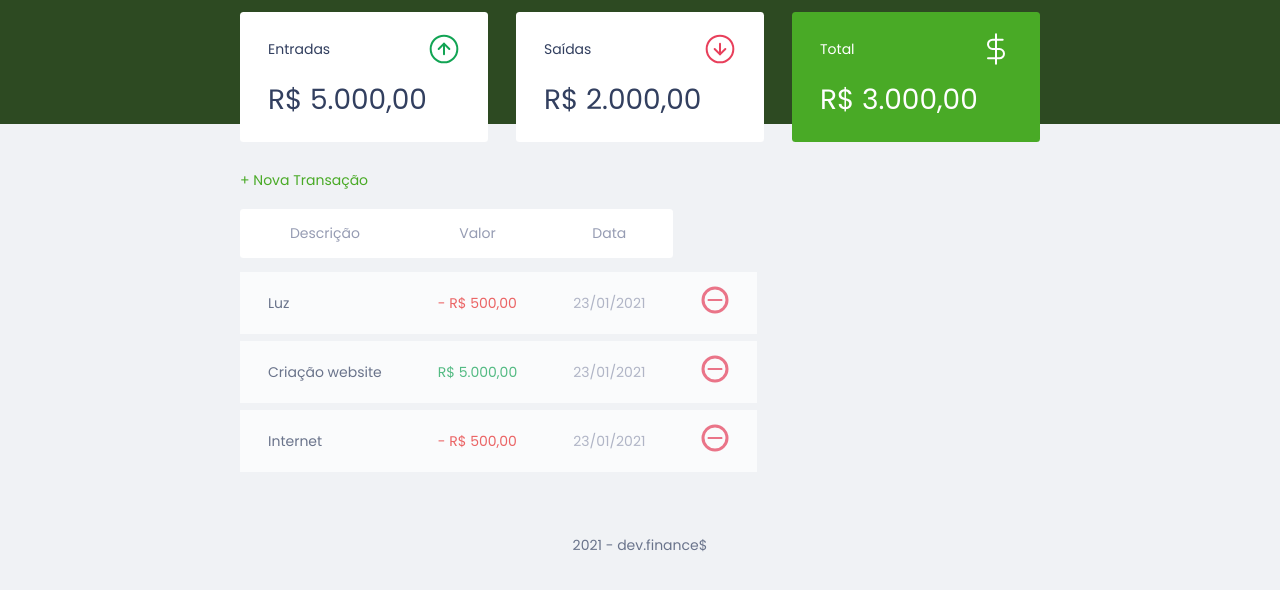
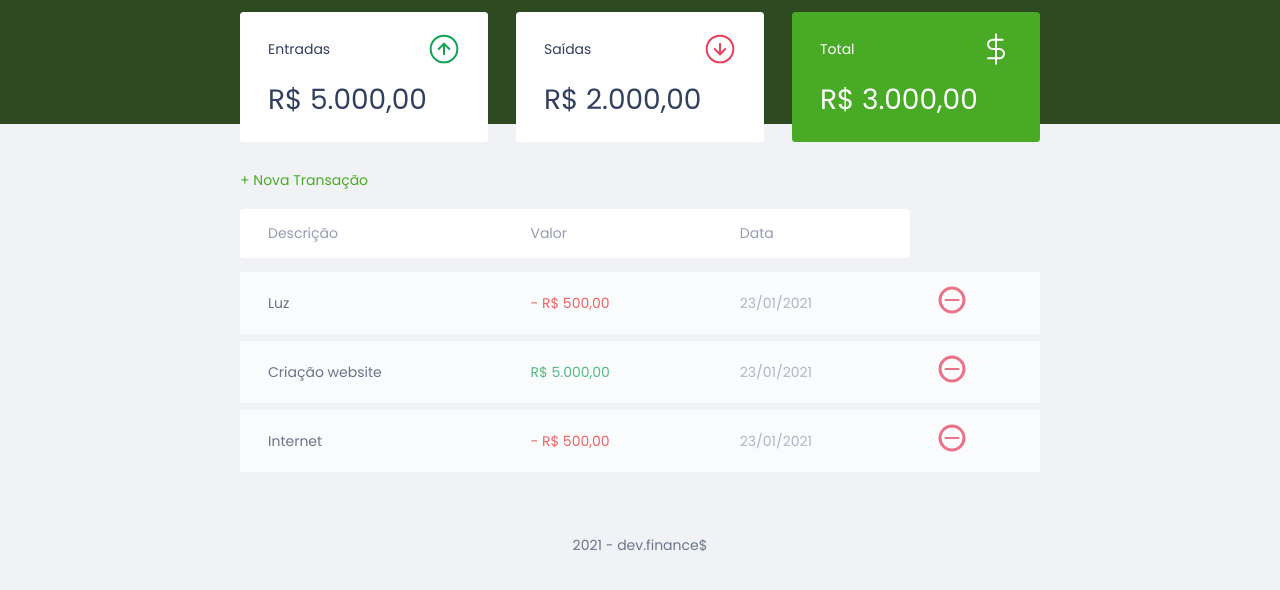
Before and after one commit to wanderson1873/dev.finance, a plain HTML site: page index.html in a window 1280 px wide. Shown: the part 74-664 px from the top of the page. Drawn offline with Linux system fonts and the light colour scheme.

Commit message:
Update style.css

```diff
--- a/style.css
+++ b/style.css
@@ -149,13 +149,15 @@ header {
 }
 
 /* Table =========================== */
+.transaction {
+   display: block;
+   width: 100%;
+   overflow-x: auto;
+}
 #data-table {
-   display: block;
    width: 100%;
    border-spacing: 0 0.5rem;
    color: #969CB3;
-
-   overflow-x: hidden;
 }
 
 table thead tr th:first-child,
@@ -168,6 +170,16 @@ table body tr td:last-child {
    border-radius: 0 0.25rem 0.25rem 0;
 }
 
+table thead th {
+   background: #fff;
+
+   font-weight: normal;
+   padding: 1rem 2rem;
+
+   text-align: left;
+}
+
+
 table tbody tr {
    opacity: 0.7;
 }
@@ -176,20 +188,10 @@ table tbody tr:hover {
    opacity: 1
 }
 
-table th {
+
+table tbody td {
    background: #fff;
-
-   font-weight: normal;
    padding: 1rem 2rem;
-
-   text-align: center;
-}
-
-table td {
-   background: #fff;
-
-   padding: 1rem 2rem;
-   font-weight: normal;
 }
 
 td.description {
```
